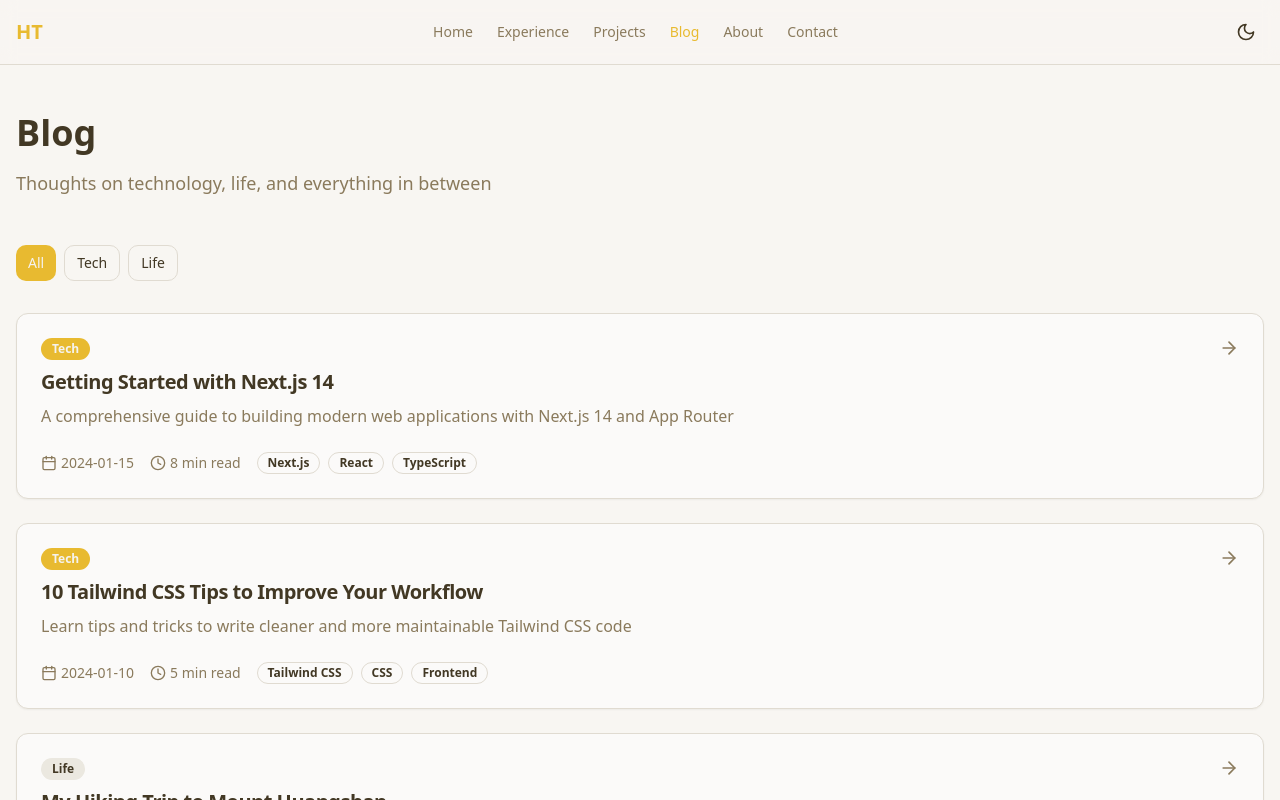
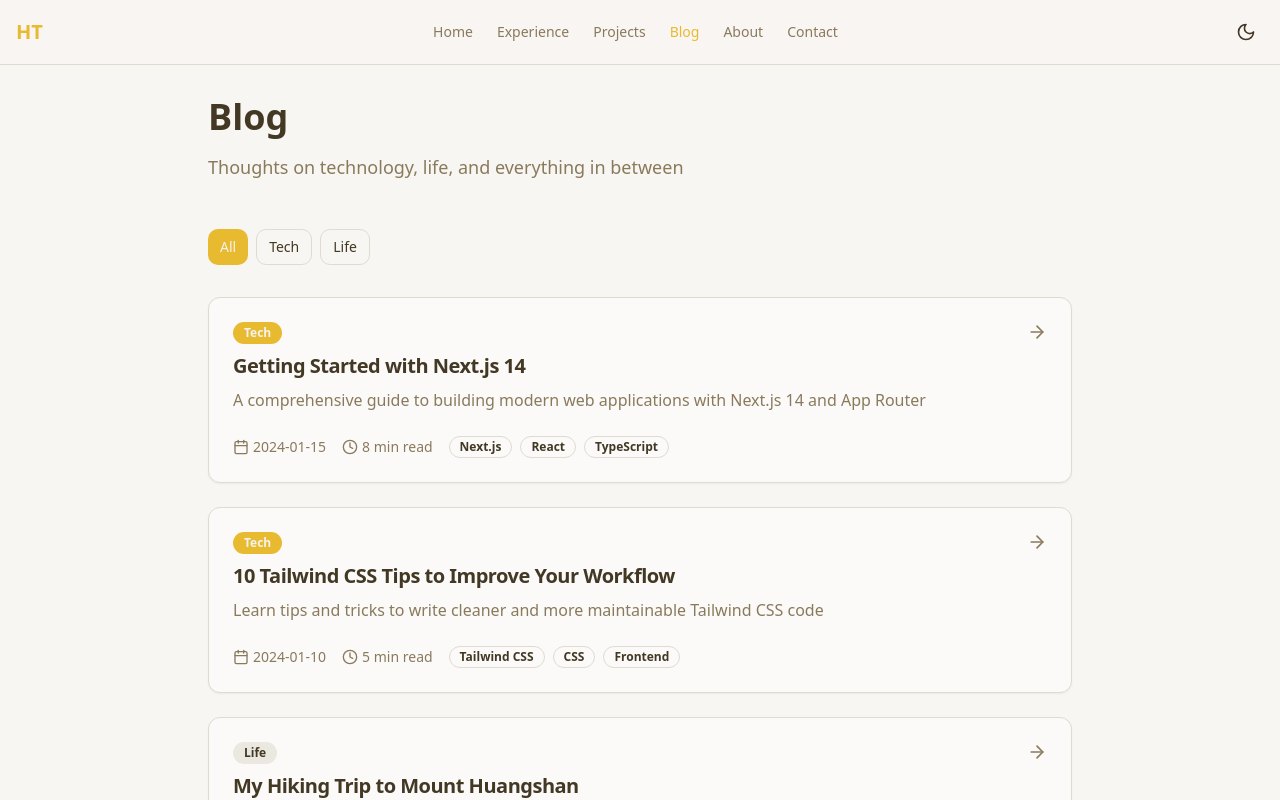
Before and after one commit to Luvisdaisy/luvisdaisy.github.io, a Next.js app: page /blog in a window 1280 px wide. Shown: the top 800 px of the page. Built offline with nearby package versions, Linux system fonts and the light colour scheme.

Commit message:
fix: limit blog content width and enable internal scrolling
- Add max-w-4xl and overflow-y-auto to blog list page
- Add overflow-y-auto to blog post page for internal scrolling

```diff
--- a/app/blog/[slug]/page.tsx
+++ b/app/blog/[slug]/page.tsx
@@ -137,7 +137,7 @@ export default async function BlogPostPage({ params }: PageProps) {
   }
 
   return (
-    <div className="container mx-auto px-4 py-12 max-w-3xl">
+    <div className="container mx-auto px-4 py-12 max-w-3xl overflow-y-auto">
       <div className="animate-in fade-in slide-in-from-bottom-4 duration-500">
         <Link href="/blog">
           <Button variant="ghost" className="mb-6">
--- a/app/blog/page.tsx
+++ b/app/blog/page.tsx
@@ -74,7 +74,7 @@ export default function BlogPage() {
     : blogPosts.filter(post => post.category === activeCategory)
 
   return (
-    <div className="container mx-auto px-4 py-12 flex flex-col flex-1 min-h-0">
+    <div className="container mx-auto px-4 py-8 flex flex-col flex-1 min-h-0 max-w-4xl overflow-y-auto">
       <motion.div
         initial={{ opacity: 0, y: 20 }}
         animate={{ opacity: 1, y: 0 }}
```
